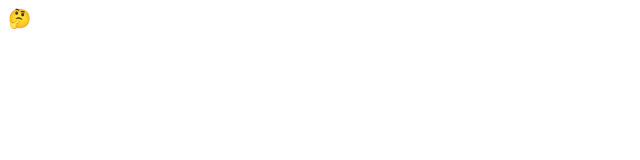
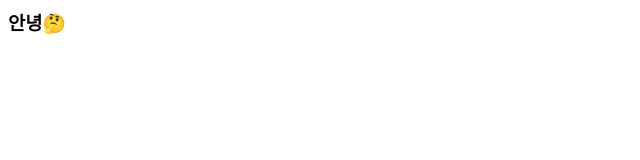
Before and after one commit to somoonkle/first-git, a plain HTML site: page index.html in a window 1280 px wide. Shown: the whole page, without its empty margins (0-640 px from the left). Drawn offline with Linux system fonts and the light colour scheme; a web font is replaced by a local one.

Commit message:
Update and rename test.html to index.html

```diff
--- a/test.html
+++ b/index.html
@@ -60,4 +60,4 @@
 <!-- contents -->
 <p style="text-align:center;">
 
-<h3 class="h3"> 🤔</h3>
+<h3 class="h3"> 안녕🤔</h3>
```
